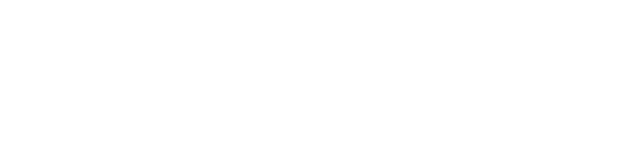
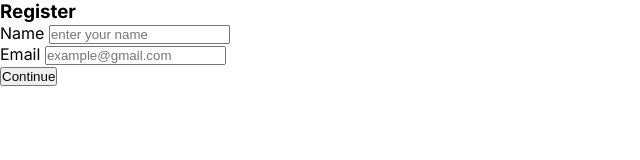
Before and after one commit to elClassico-eng/Forms-JS-, a plain HTML site: page index.html in a window 1280 px wide. Shown: the whole page, without its empty margins (0-640 px from the left). Drawn offline with Linux system fonts and the light colour scheme.

Commit message:
Верстка первой формы

```diff
--- a/index.html
+++ b/index.html
@@ -13,5 +13,38 @@
         />
         <script src="forms.js" defer></script>
     </head>
-    <body></body>
+    <body>
+        <section class="register__section" aria-labelledby="register-title">
+            <article class="register__article">
+                <h3 class="title__form">Register</h3>
+                <form method="get" class="active register__form">
+                    <div class="name__input">
+                        <label for="name">Name</label>
+                        <input
+                            type="text"
+                            name="name"
+                            id="name"
+                            placeholder="enter your name"
+                        />
+                    </div>
+                    <div class="email__input">
+                        <label for="email">Email</label>
+                        <input
+                            type="email"
+                            name="email"
+                            id="email"
+                            placeholder="example@gmail.com"
+                        />
+                    </div>
+                    <button type="submit">Continue</button>
+                </form>
+            </article>
+
+            <nav aria-label="Forms steps" class="form__steps">
+                <span class="step active"></span>
+                <span class="step"></span>
+                <span class="step"></span>
+            </nav>
+        </section>
+    </body>
 </html>
```
